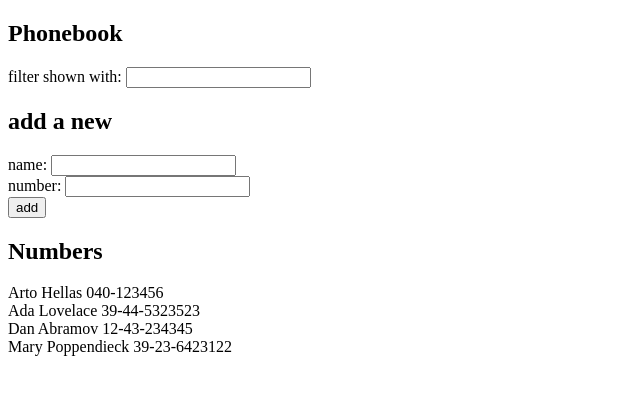
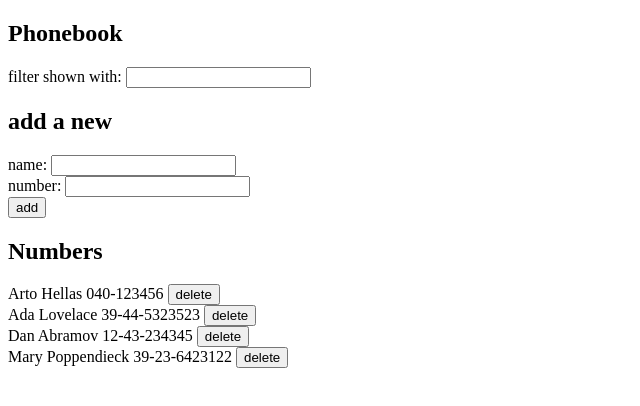
Before and after one commit to ilta/fullstackopen, a React (Vite) app in the folder part2/phonebook/: page / in a window 1280 px wide. Shown: the top 406 px of the page, without its empty margins (0-640 px from the left). Built offline with nearby package versions, Linux system fonts and the light colour scheme; data requests are answered from the project's data file.

Commit message:
Completed ex 2.14

```diff
--- a/part2/phonebook/db.json
+++ b/part2/phonebook/db.json
@@ -1,5 +1,5 @@
 {
-  "persons":[
+  "persons": [
     {
       "name": "Arto Hellas",
       "number": "040-123456",
--- a/part2/phonebook/src/App.jsx
+++ b/part2/phonebook/src/App.jsx
@@ -26,6 +26,27 @@ const App = () => {
 
   const handleFilterChange = (event) => {
     setNewFilter(event.target.value);
+  };
+
+  const handleDeleteRecord = (id) => {
+    const personName = persons.find((person) => person.id === id).name;
+    if (window.confirm(`Delete ${personName}?`)) {
+      const note = persons.find((n) => n.id === id);
+
+      personService
+        .deleteRecord(id)
+        .then(() => {
+          console.log(`Deleted person ${id}`);
+        })
+        .catch((error) => {
+          console.log(
+            `The record '${personName}' was already deleted from server`
+          );
+        });
+
+      // Delete the person on the client
+      setPersons(persons.filter((p) => p.id !== id));
+    }
   };
 
   const addName = (event) => {
@@ -61,7 +82,11 @@ const App = () => {
         handleNumberChange={handleNumberChange}
       />
       <h2>Numbers</h2>
-      <Persons persons={persons} newFilter={newFilter} />
+      <Persons
+        persons={persons}
+        newFilter={newFilter}
+        handleDeleteRecord={handleDeleteRecord}
+      />
     </div>
   );
 };
--- a/part2/phonebook/src/components/Persons.jsx
+++ b/part2/phonebook/src/components/Persons.jsx
@@ -1,4 +1,4 @@
-const Persons = ({ persons, newFilter }) => {
+const Persons = ({ persons, newFilter, handleDeleteRecord }) => {
   return (
     <div>
       {persons
@@ -7,7 +7,10 @@ const Persons = ({ persons, newFilter }) => {
         )
         .map((filteredRecord) => (
           <div key={filteredRecord.id}>
-            {filteredRecord.name} {filteredRecord.number}
+            {filteredRecord.name} {filteredRecord.number}{' '}
+            <button onClick={() => handleDeleteRecord(filteredRecord.id)}>
+              delete
+            </button>
           </div>
         ))}
     </div>
--- a/part2/phonebook/src/services/persons.js
+++ b/part2/phonebook/src/services/persons.js
@@ -16,8 +16,14 @@ const update = (id, newObject) => {
   return request.then((response) => response.data);
 };
 
+const deleteRecord = (id) => {
+  const request = axios.delete(`${baseUrl}/${id}`);
+  return request.then((response) => response.data);
+};
+
 export default {
   getAll,
   create,
   update,
+  deleteRecord,
 };
```
